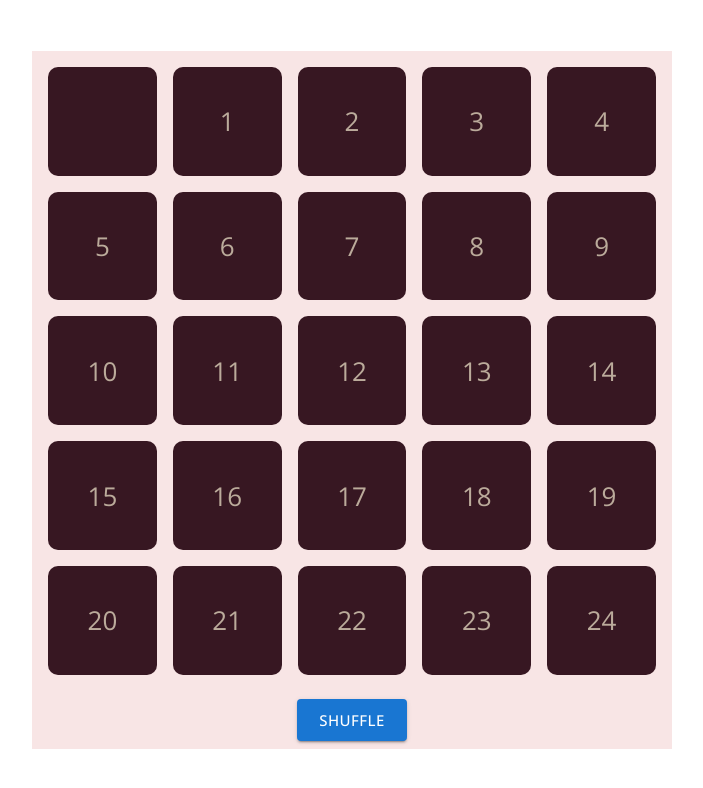
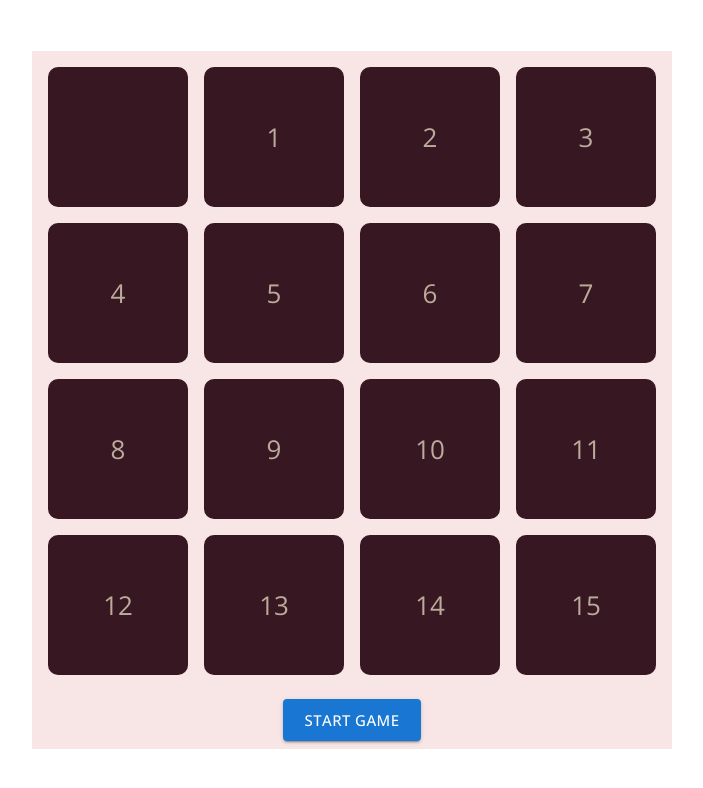
Before and after one commit to MarvinxKiyingi/sliding-puzzle, a React (Create React App) app: page / in a window 1280 px wide. Shown: the top 788 px of the page, without its empty margins (288-991 px from the left). Built offline with nearby package versions, Linux system fonts and the light colour scheme.

Commit message:
fetat(Puzzle):  partially working puzzle

```diff
--- a/src/components/Board/Board.tsx
+++ b/src/components/Board/Board.tsx
@@ -1,6 +1,8 @@
 import { Button, CardActions, CardContent, styled, Box } from '@mui/material';
-import { useState } from 'react';
-import { columSum, rowSum, tileSum } from '../../utils/variables';
+import { useEffect, useState } from 'react';
+import { shuffle } from '../../utils/shuffle';
+
+import { columnSum, rowSum, tileSum } from '../../utils/variables';
 import { Tile } from '../Tile/Tile';
 
 const StyledCardContainer = styled(Box)(({ theme }) => ({
@@ -21,10 +23,6 @@ const StyledCardContainer = styled(Box)(({ theme }) => ({
       alignItems: 'center',
       justifyContent: 'center',
       cursor: 'pointer',
-      // '&:last-child': {
-      //   backgroundColor: 'white',
-      //   color: 'white',
-      // },
     },
   },
   '.buttonContainer': {
@@ -36,7 +34,43 @@ const StyledCardContainer = styled(Box)(({ theme }) => ({
   },
 }));
 export const Board = () => {
-  const list = [...Array(tileSum).keys()];
+  const [tiles, setTiles] = useState([...Array(tileSum).keys()]);
+  const [isStarted, setIsStarted] = useState(false);
+
+  const squares = Array.from({ length: tileSum }, (_tile, i) => i);
+
+  const moveSquare = (tile: number) => {
+    let zeroIndex = tiles.indexOf(0);
+    let valIndex = tiles.indexOf(tile);
+
+    console.log('tiles', tiles.length);
+    console.log('zeroIndex', zeroIndex);
+    console.log('valIndex', valIndex);
+
+    if (valIndex + columnSum === zeroIndex || valIndex - columnSum === zeroIndex) {
+      swap(valIndex, zeroIndex);
+    } else if (valIndex + 1 === zeroIndex && zeroIndex % columnSum !== 0) {
+      swap(valIndex, zeroIndex);
+    } else if (valIndex - 1 === zeroIndex && (zeroIndex + 1) % columnSum !== 0) {
+      swap(valIndex, zeroIndex);
+    }
+  };
+
+  const swap = (valIndex: number, zeroIndex: number) => {
+    let temArray = [...tiles];
+    temArray[zeroIndex] = tiles[valIndex];
+    temArray[valIndex] = 0;
+    setTiles(() => [...temArray]);
+  };
+
+  const handleShuffleClick = () => {
+    setTiles(shuffle(tiles));
+  };
+
+  const handleStartClick = () => {
+    setTiles(() => shuffle(squares));
+    setIsStarted(true);
+  };
 
   return (
     <StyledCardContainer>
@@ -45,18 +79,24 @@ export const Board = () => {
         sx={{
           display: 'grid',
           gap: '1rem',
-          gridTemplateColumns: `repeat(${columSum}, 1fr)`,
+          gridTemplateColumns: `repeat(${columnSum}, 1fr)`,
           gridTemplateRows: `repeat(${rowSum}, 1fr)`,
         }}
       >
-        {list.map((tile) => (
-          <Tile key={tile} tileNumber={tile ? tile : ''} />
+        {tiles.map((tile, index) => (
+          <Tile key={index} tileNumber={tile ? tile : ''} onClick={() => moveSquare(tile)} />
         ))}
       </CardContent>
       <CardActions className='buttonContainer'>
-        <Button variant='contained' size='large'>
-          Shuffle
-        </Button>
+        {!isStarted ? (
+          <Button variant='contained' size='large' onClick={() => handleStartClick()}>
+            Start game
+          </Button>
+        ) : (
+          <Button variant='contained' size='large' onClick={() => handleShuffleClick()}>
+            Shuffle
+          </Button>
+        )}
       </CardActions>
     </StyledCardContainer>
   );
--- a/src/components/Tile/Tile.tsx
+++ b/src/components/Tile/Tile.tsx
@@ -1,5 +1,5 @@
 import { styled, Button, Box } from '@mui/material';
-import { ITile } from '../models/ITile';
+import { ITile } from '../../models/ITile';
 
 const StyledTile = styled(Box)(({ theme }) => ({
   backgroundColor: '#371722',
--- /dev/null
+++ b/src/models/IBoard.ts
@@ -0,0 +1,4 @@
+export type IBoard = {
+  column: number;
+  row: number;
+};
--- /dev/null
+++ b/src/models/iTiles.ts
@@ -0,0 +1,3 @@
+export type ITiles = {
+  tileList: Array<number>;
+};
--- /dev/null
+++ b/src/utils/shuffle.ts
@@ -0,0 +1,3 @@
+export const shuffle = (tiles: number[]) => {
+  return [...tiles].sort(() => Math.random() - 0.5);
+};
--- a/src/utils/variables.ts
+++ b/src/utils/variables.ts
@@ -1,3 +1,3 @@
-export const columSum = 5;
-export const rowSum = 5;
-export const tileSum = columSum * rowSum;
+export const columnSum = 4;
+export const rowSum = 4;
+export const tileSum = columnSum * rowSum;
```
Also changed, not shown: src/utils/isSolvable.ts (added, +11 -0 lines), src/utils/isSolved.ts (added, +8 -0 lines), src/models/ITile.ts (renamed from src/components/models/ITile.ts).
